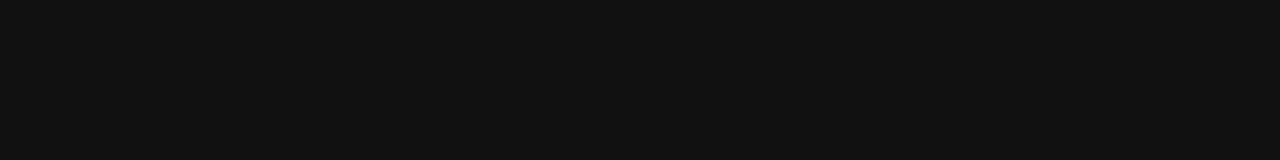
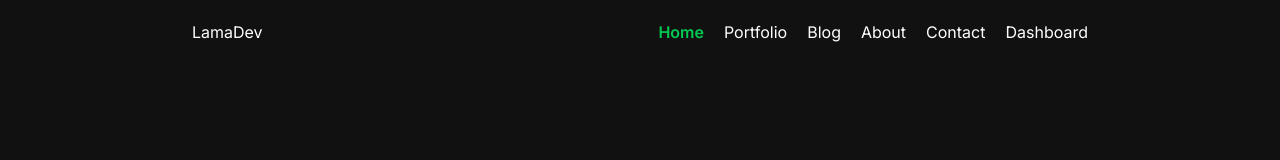
Before and after one commit to Ferico5/digital_agency, a Next.js app: page / in a window 1280 px wide. Shown: the top 160 px of the page. Built offline with nearby package versions, Linux system fonts and the light colour scheme.

Commit message:
add navbar and style for layout

```diff
--- a/src/app/layout.tsx
+++ b/src/app/layout.tsx
@@ -1,12 +1,14 @@
-import type { Metadata } from "next";
-import { Inter } from "next/font/google";
-import "./globals.css";
+import type { Metadata } from 'next';
+import { Inter } from 'next/font/google';
+import './globals.css';
 
-const inter = Inter({ subsets: ["latin"] });
+import Navbar from '@/components/navbar/page';
+
+const inter = Inter({ subsets: ['latin'] });
 
 export const metadata: Metadata = {
-  title: "Create Next App",
-  description: "Generated by create next app",
+  title: 'Agency Digital',
+  description: 'Generated by create next app',
 };
 
 export default function RootLayout({
@@ -16,9 +18,8 @@
 }>) {
   return (
     <html lang="en">
-      <body
-        className={`${inter.className} bg-[#111] text-white`}
-      >
+      <body className={`${inter.className} bg-[#111] text-white max-w-[70%] mx-auto mt-5`}>
+        <Navbar />
         {children}
       </body>
     </html>
```
